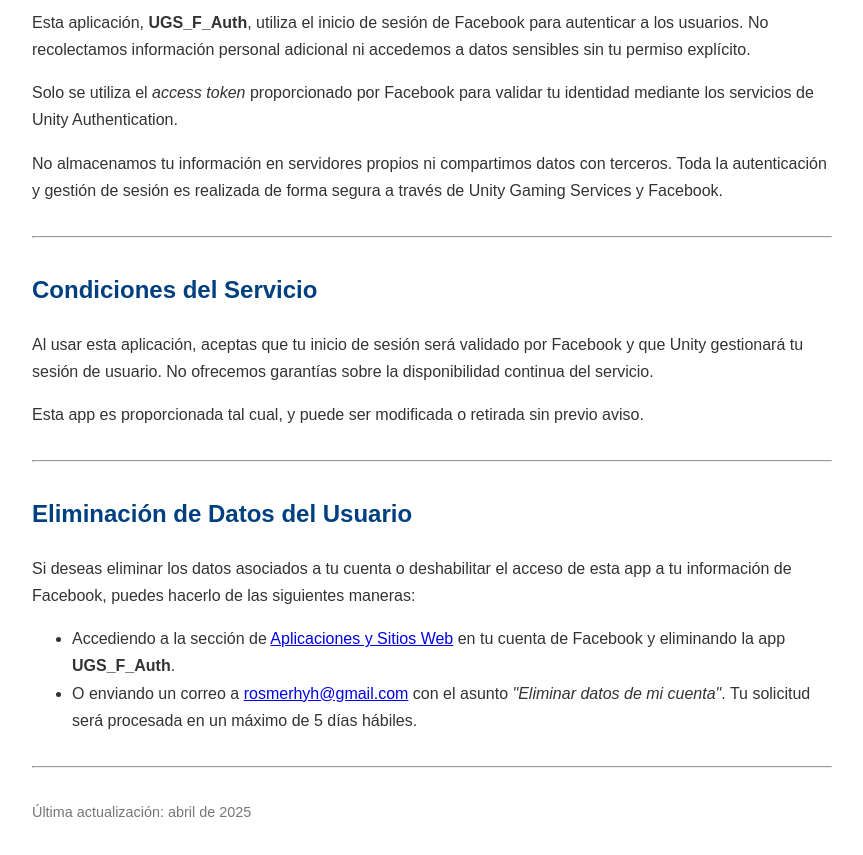
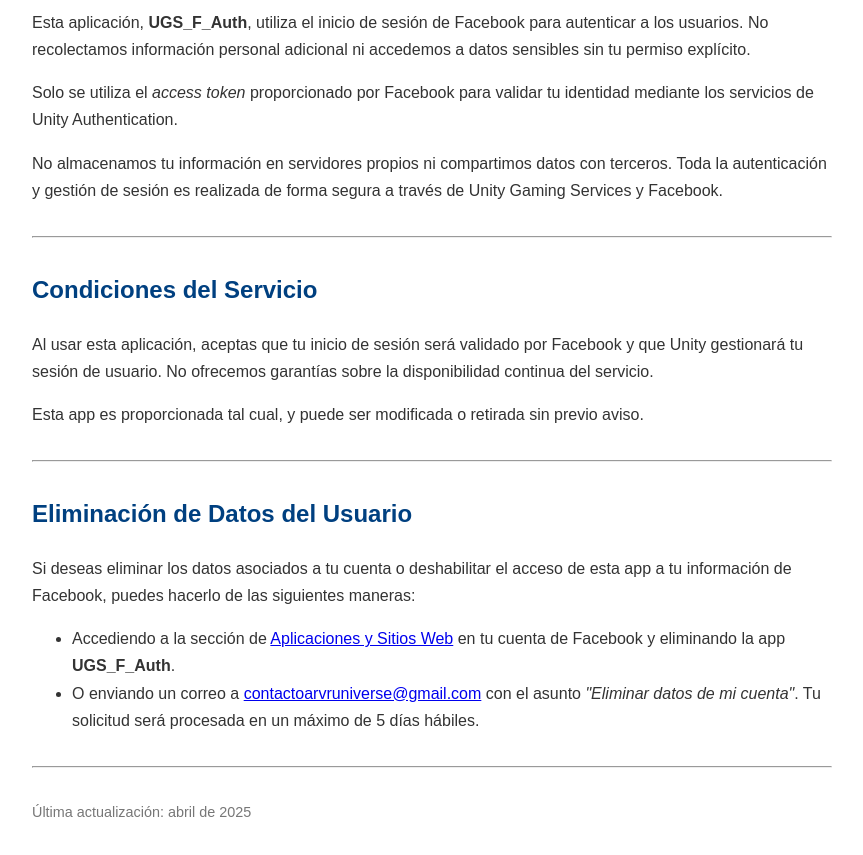
Before and after one commit to rosmerhyh/privacidad-juego, a plain HTML site: page index.html in a window 1280 px wide. Shown: the part 107-962 px from the top of the page, without its empty margins (208-1071 px from the left). Drawn offline with Linux system fonts and the light colour scheme.

Commit message:
Update index.html

```diff
--- a/index.html
+++ b/index.html
@@ -51,7 +51,7 @@
     </p>
     <ul>
         <li>Accediendo a la sección de <a href="https://www.facebook.com/settings?tab=applications" target="_blank">Aplicaciones y Sitios Web</a> en tu cuenta de Facebook y eliminando la app <strong>UGS_F_Auth</strong>.</li>
-        <li>O enviando un correo a <a href="mailto:rosmerhyh@gmail.com">rosmerhyh@gmail.com</a> con el asunto <em>"Eliminar datos de mi cuenta"</em>. Tu solicitud será procesada en un máximo de 5 días hábiles.</li>
+        <li>O enviando un correo a <a href="mailto:contactoarvruniverse@gmail.com">contactoarvruniverse@gmail.com</a> con el asunto <em>"Eliminar datos de mi cuenta"</em>. Tu solicitud será procesada en un máximo de 5 días hábiles.</li>
     </ul>
 
     <hr>
```
